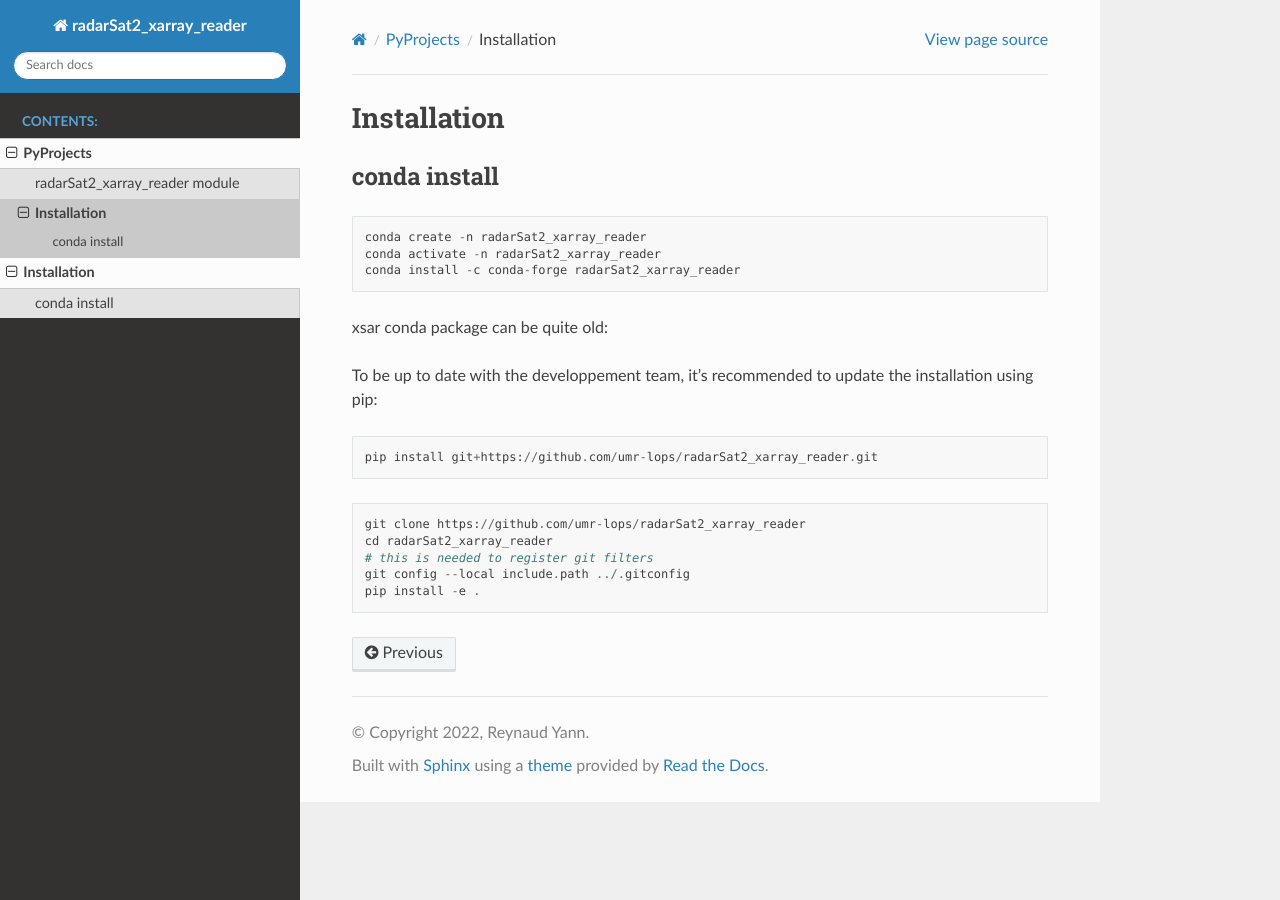
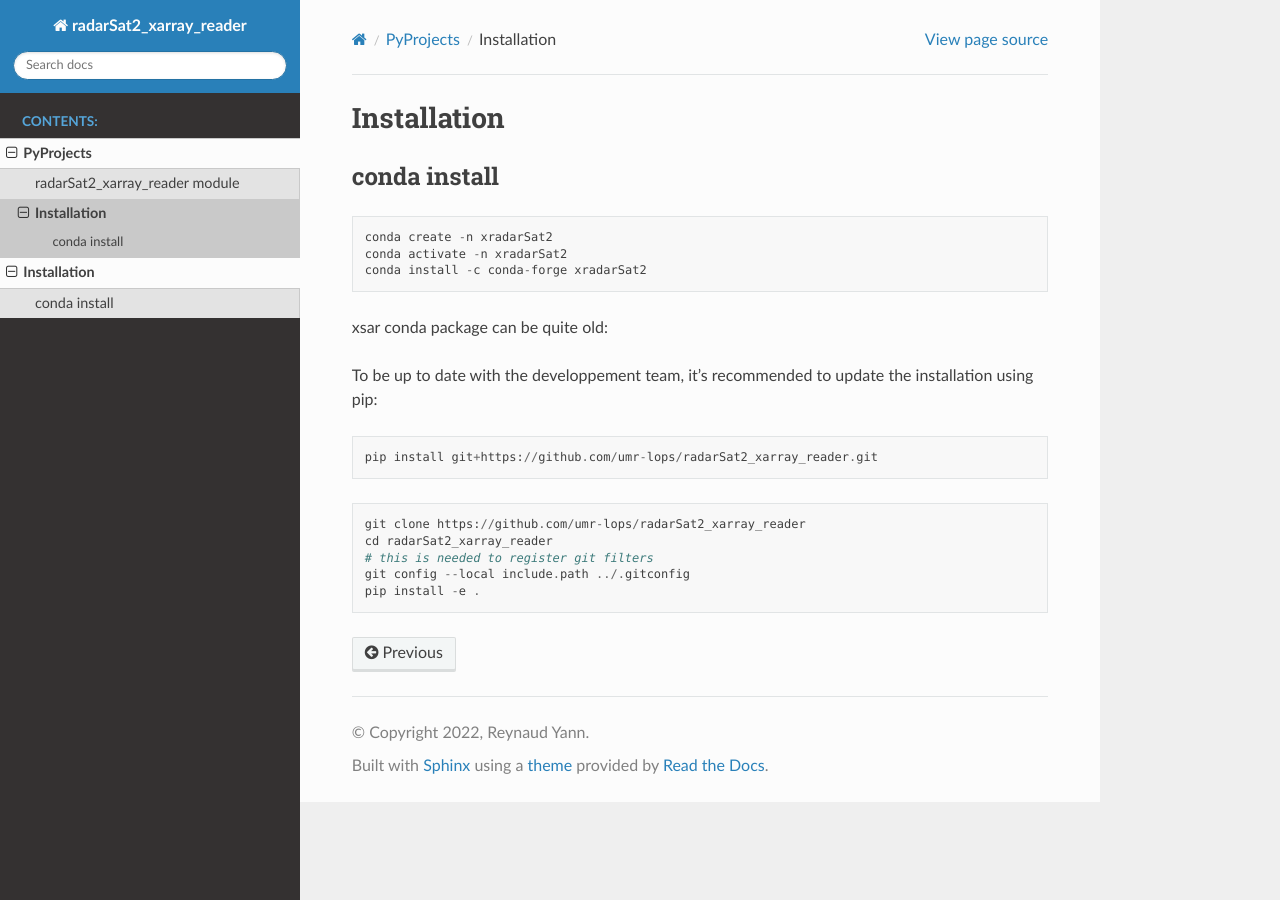
Before and after one commit to umr-lops/xradarsat2, a Sphinx documentation site: the page built from docs/Installation.rst, in a window 1280 px wide. Built offline with Sphinx 7.4.7 and the Read the Docs theme 2.0.0, drawn with Linux system fonts in a browser that asks for light colours.

Commit message:
library name changes

```diff
--- a/docs/Installation.rst
+++ b/docs/Installation.rst
@@ -7,9 +7,9 @@ conda install
 
 .. code-block::
 
-    conda create -n radarSat2_xarray_reader
-    conda activate -n radarSat2_xarray_reader
-    conda install -c conda-forge radarSat2_xarray_reader
+    conda create -n xradarSat2
+    conda activate -n xradarSat2
+    conda install -c conda-forge xradarSat2
 
 xsar conda package can be quite old:
 
--- a/docs/index.rst
+++ b/docs/index.rst
@@ -3,7 +3,7 @@
    You can adapt this file completely to your liking, but it should at least
    contain the root `toctree` directive.
 
-Welcome to radarSat2_xarray_reader documentation!
+Welcome to xradarSat2 documentation!
 =================================================
 
 .. automodule:: radarSat2_xarray_reader
--- a/pyproject.toml
+++ b/pyproject.toml
@@ -10,10 +10,11 @@ default_section = "THIRDPARTY"
 known_first_party = "radarSat2_xarray_reader"
 
 [tool.setuptools_scm]
+local_scheme = "no-local-version"
 fallback_version = "9999"
 
 [project]
-name = "radarSat2_xarray_reader"
+name = "xradarSat2"
 authors = [
   { name="Yann Reynaud", email="Yann.Reynaud.2@ifremer.fr" },
 ]
```
Also changed, not shown: README.md (+2 -2 lines).
